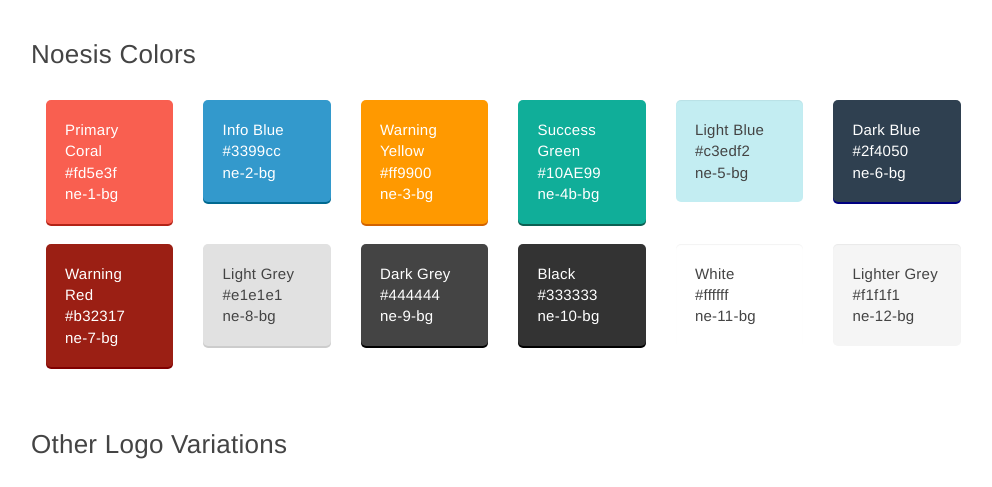
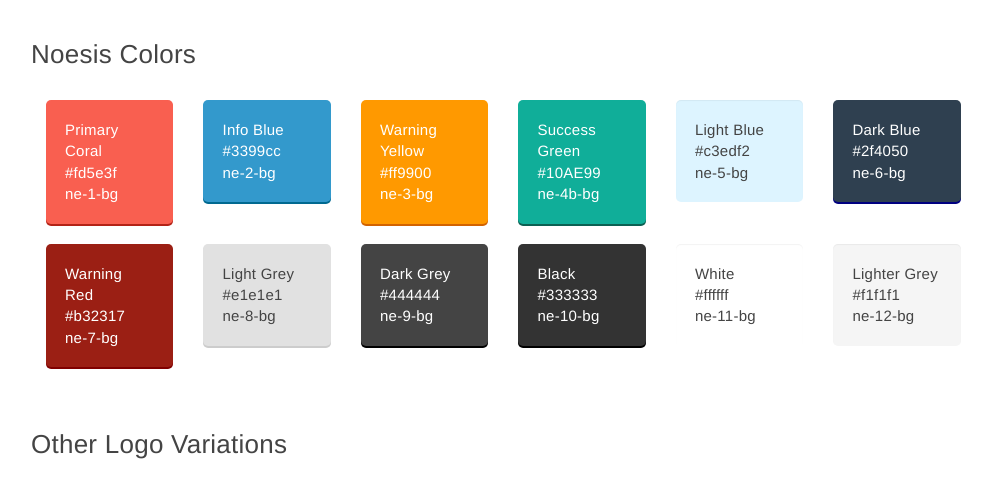
Before and after one commit to NoesisEnergy/NoesisEnergy.github.io, a website: page branding.html in a window 1280 px wide. Shown: the part 1397-1884 px from the top of the page, without its empty margins (234-1226 px from the left). Drawn offline with Linux system fonts and the light colour scheme.

Commit message:
BZ-18894 Change all Teal Green Color in App to Blue

```diff
--- a/noesis-theme.css
+++ b/noesis-theme.css
@@ -1558,7 +1558,7 @@
 }
 .ne-5-bg /* lt-blue  */
 {
-    background: #c3edf2
+    background: #ddf4ff
 }
 .ne-5b-bg /* ltr-blue  */
 {
```
